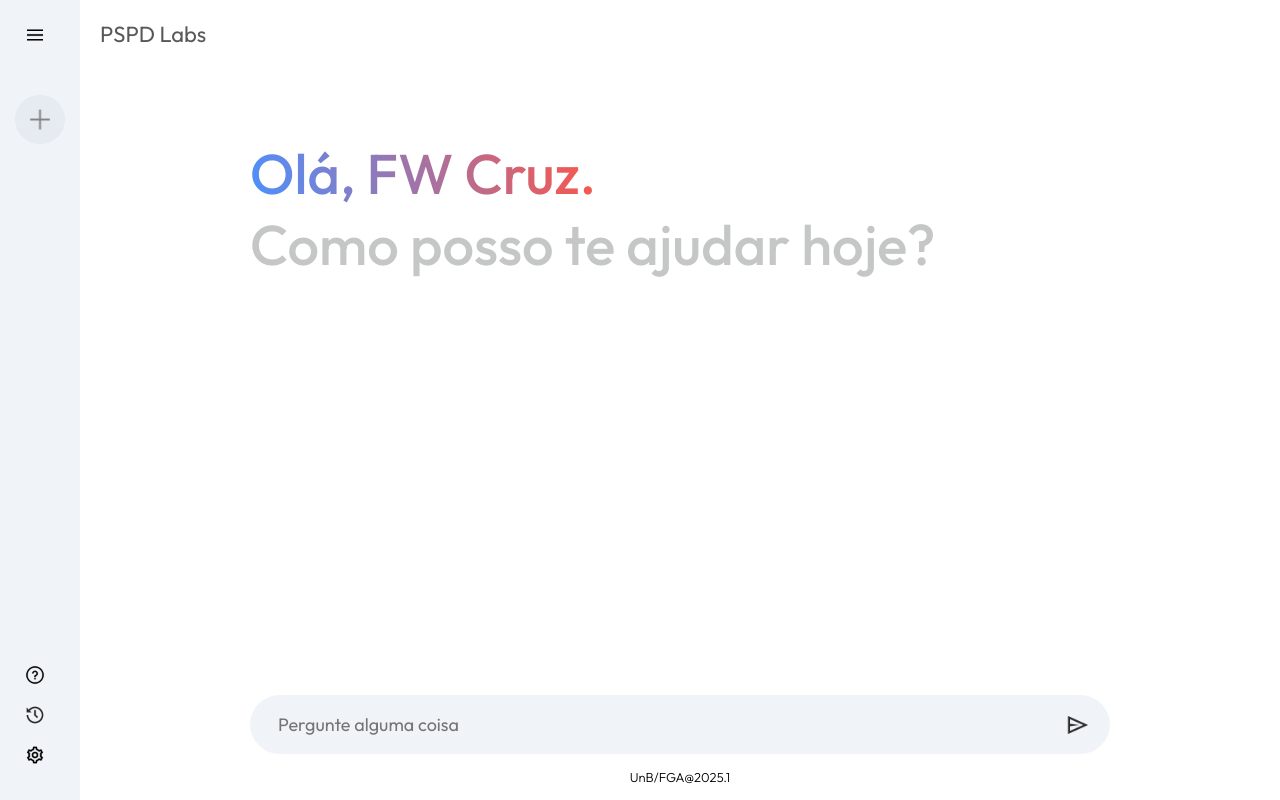
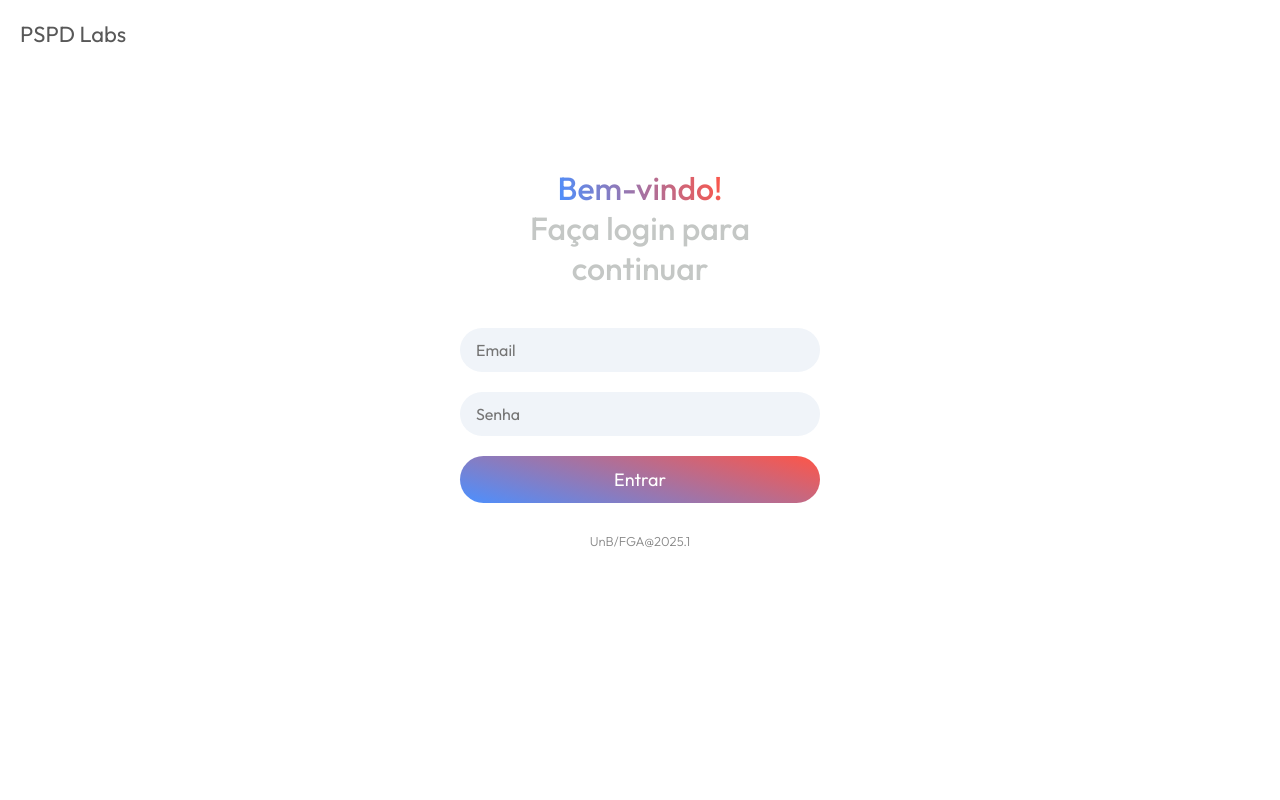
Before and after one commit to gitbmvb/pspd-lab-grpc, a React (Vite) app in the folder frontend/: page / in a window 1280 px wide. Built offline with nearby package versions, Linux system fonts and the light colour scheme.

Commit message:
feat: tela de login

```diff
--- a/frontend/package.json
+++ b/frontend/package.json
@@ -11,7 +11,8 @@
   },
   "dependencies": {
     "react": "^19.0.0",
-    "react-dom": "^19.0.0"
+    "react-dom": "^19.0.0",
+    "react-router-dom": "^7.5.3"
   },
   "devDependencies": {
     "@eslint/js": "^9.22.0",
--- a/frontend/src/App.jsx
+++ b/frontend/src/App.jsx
@@ -1,14 +1,26 @@
-import React from 'react'
-import Sidebar from './components/Sidebar/Sidebar'
-import Main from './components/Main/Main'
+import React from 'react';
+import { BrowserRouter as Router, Routes, Route } from 'react-router-dom';
+import Main from './pages/Main';
+import Login from './pages/Login';
+import Sidebar from './components/Sidebar/Sidebar';
 
 const App = () => {
   return (
-    <>
-      <Sidebar />
-      <Main />
-    </>
-  )
-}
+    <Router>
+      <Routes>
+        <Route path="/" element={<Login />} />
+        <Route
+          path="/main"
+          element={
+            <>
+              <Sidebar />
+              <Main />
+            </>
+          }
+        />
+      </Routes>
+    </Router>
+  );
+};
 
-export default App
+export default App;
--- /dev/null
+++ b/frontend/src/pages/Login.css
@@ -0,0 +1,74 @@
+.login {
+    flex: 1;
+    min-height: 100vh;
+    position: relative;
+    background-color: #fff;
+}
+
+.login .nav {
+    display: flex;
+    align-items: center;
+    justify-content: space-between;
+    font-size: 22px;
+    padding: 20px;
+    color: #585858;
+}
+
+.login-container {
+    max-width: 400px;
+    margin: auto;
+    margin-top: 80px;
+    padding: 20px;
+    text-align: center;
+}
+
+.login-greet {
+    font-size: 32px;
+    color: #c4c7c5;
+    font-weight: 500;
+    margin-bottom: 40px;
+}
+
+.login-greet span {
+    background: -webkit-linear-gradient(16deg, #4b90ff, #ff5546);
+    background-clip: text;
+    -webkit-text-fill-color: transparent;
+}
+
+.login-form {
+    display: flex;
+    flex-direction: column;
+    gap: 20px;
+}
+
+.login-form input {
+    padding: 12px 16px;
+    font-size: 16px;
+    border: none;
+    border-radius: 25px;
+    background-color: #f0f4f9;
+    outline: none;
+}
+
+.login-form button {
+    padding: 12px 16px;
+    font-size: 18px;
+    border: none;
+    border-radius: 25px;
+    background: linear-gradient(16deg, #4b90ff, #ff5546);
+    color: white;
+    cursor: pointer;
+    transition: 0.3s ease;
+}
+
+.login-form button:hover {
+    opacity: 0.9;
+}
+
+.bottom-info {
+    font-size: 13px;
+    margin-top: 30px;
+    text-align: center;
+    font-weight: 300;
+    color: #888;
+}
--- /dev/null
+++ b/frontend/src/pages/Login.jsx
@@ -0,0 +1,47 @@
+import React, { useState } from 'react';
+import './Login.css';
+
+const Login = () => {
+    const [email, setEmail] = useState('');
+    const [senha, setSenha] = useState('');
+
+    const handleSubmit = (e) => {
+        e.preventDefault();
+        console.log('Email:', email);
+        console.log('Senha:', senha);
+    };
+
+    return (
+        <div className="login">
+            <div className="nav">
+                <p>PSPD Labs</p>
+            </div>
+            <div className="login-container">
+                <div className="login-greet">
+                    <p><span>Bem-vindo!</span></p>
+                    <p>Faça login para continuar</p>
+                </div>
+                <form className="login-form" onSubmit={handleSubmit}>
+                    <input
+                        type="email"
+                        placeholder="Email"
+                        value={email}
+                        onChange={(e) => setEmail(e.target.value)}
+                        required
+                    />
+                    <input
+                        type="password"
+                        placeholder="Senha"
+                        value={senha}
+                        onChange={(e) => setSenha(e.target.value)}
+                        required
+                    />
+                    <button type="submit">Entrar</button>
+                </form>
+                <p className="bottom-info">UnB/FGA@2025.1</p>
+            </div>
+        </div>
+    );
+};
+
+export default Login;
--- a/frontend/src/components/Main/Main.jsx
+++ b/frontend/src/pages/Main.jsx
@@ -1,6 +1,6 @@
 import React from 'react'
 import './Main.css'
-import { assets } from '../../assets/assets'
+import { assets } from '../assets/assets'
 
 const Main = () => {
     return (
```
Also changed, not shown: frontend/src/pages/Main.css (renamed from frontend/src/components/Main/Main.css), 1 other file (tests, documents, lock files or other folders).
